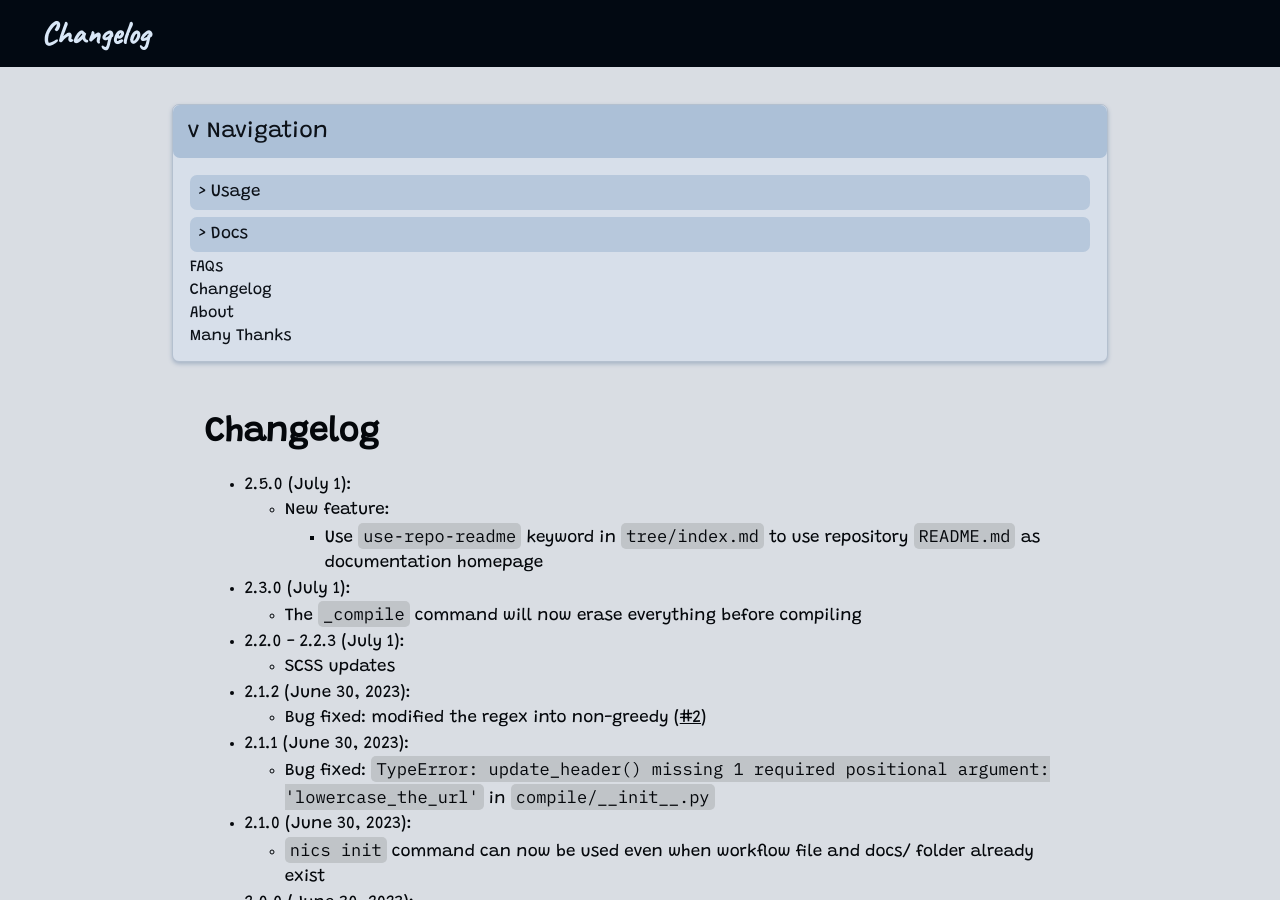
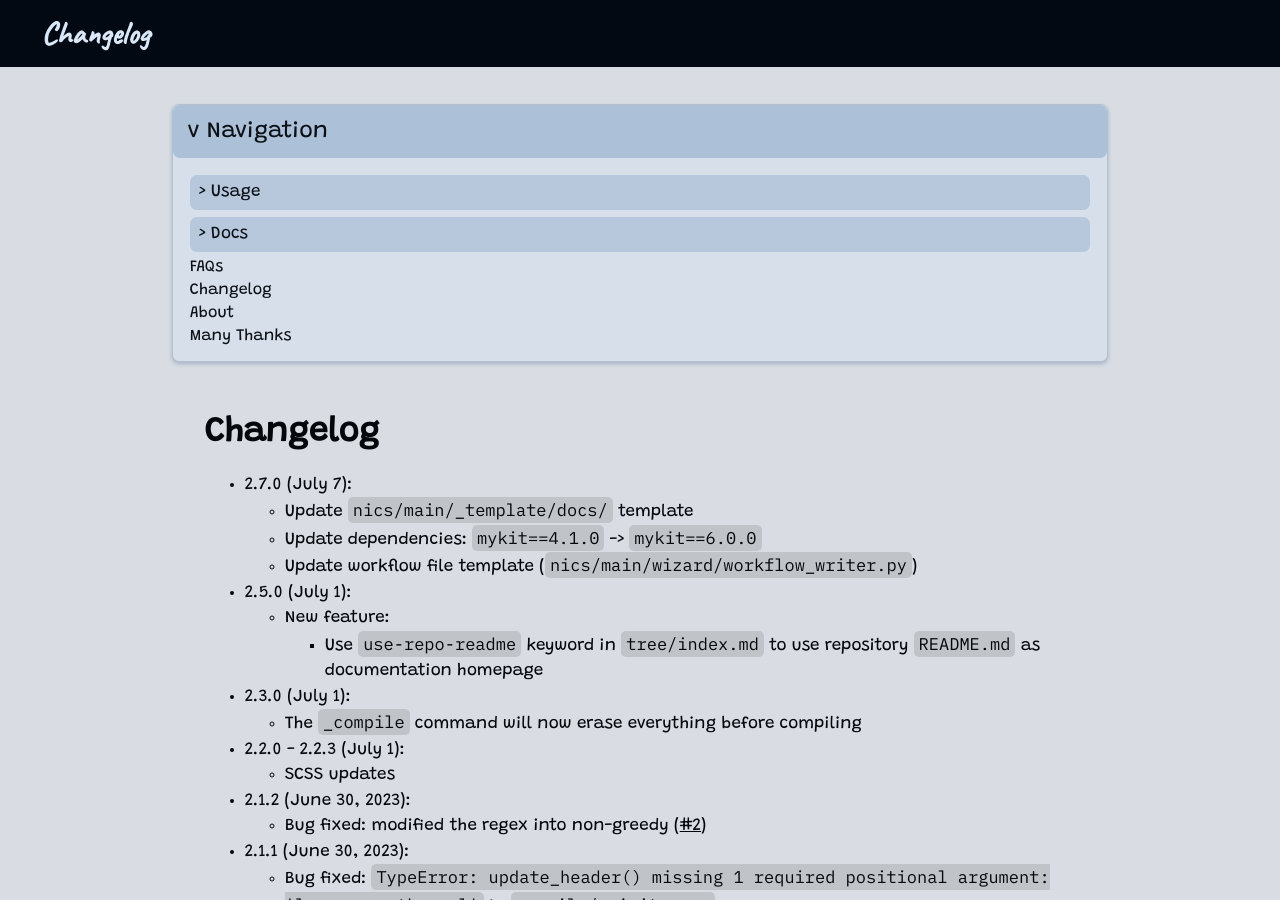
Before and after one commit to nvfp/now-i-can-sleep, a Jekyll site: the page built from _pages/Changelog.md, in a window 1280 px wide and 900 px high. Built offline with Jekyll 4.4.1, drawn with Linux system fonts in a browser that asks for light colours.

Commit message:
NICS rebuilds the docs

```diff
--- a/_pages/Changelog.md
+++ b/_pages/Changelog.md
@@ -6,6 +6,10 @@ title: Changelog
 
 # Changelog
 
+- 2.7.0 (July 7):
+    - Update `nics/main/_template/docs/` template
+    - Update dependencies: `mykit==4.1.0` -> `mykit==6.0.0`
+    - Update workflow file template (`nics/main/wizard/workflow_writer.py`)
 - 2.5.0 (July 1):
     - New feature:
         - Use `use-repo-readme` keyword in `tree/index.md` to use repository `README.md` as documentation homepage
```
Also changed, not shown: _pages/Many Thanks.md (+0 -2 lines), _pages/index.md (+2 -0 lines).
